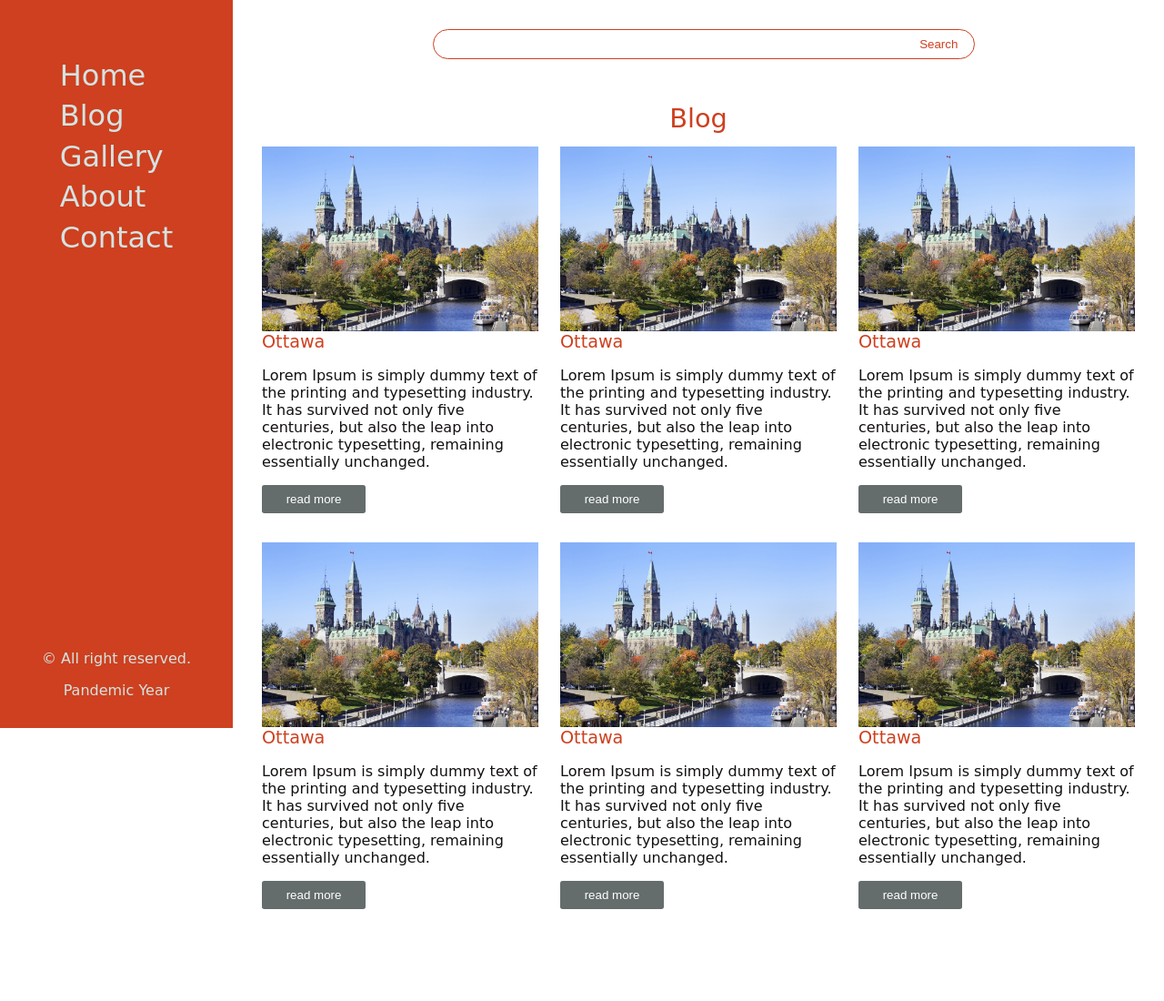
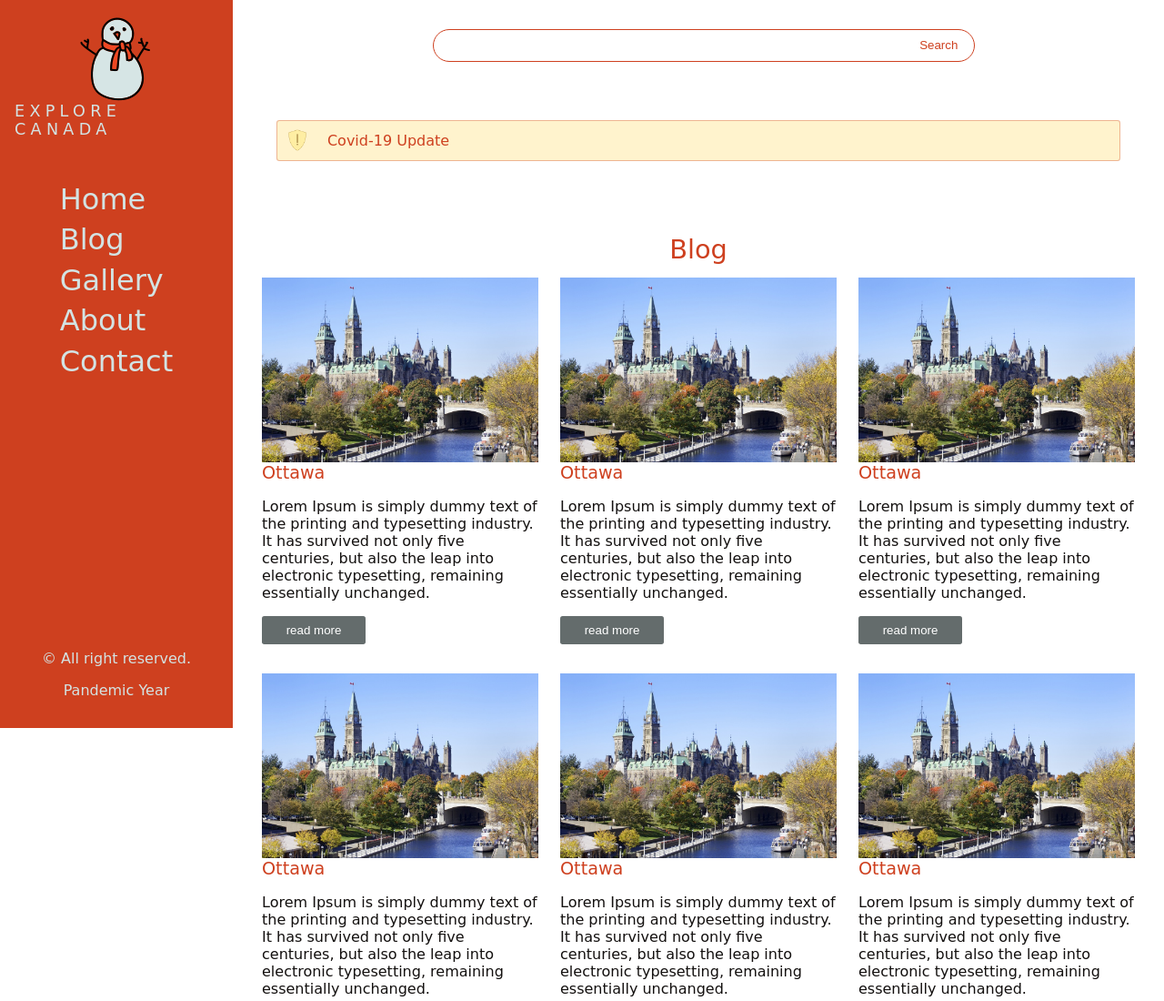
Before and after one commit to khush1611/Rocco-explore-canada--sem-1, a plain HTML site: page index.html in a window 1280 px wide. Shown: the top 1100 px of the page at 91% size. Drawn offline with Linux system fonts and the light colour scheme; a web font is replaced by a local one.

Commit message:
alert is created. minor changes done to search bar.

```diff
--- a/css/default.css
+++ b/css/default.css
@@ -25,6 +25,24 @@ body {
 .section-blog, .section-gallery{  padding: 2em; }
 
 .logo-title{ margin: 0; text-transform: uppercase; letter-spacing: .3em; word-spacing: .4em; font-size: 1.1em;}
+
+.alert{ width: 100%; margin: 0 auto;}
+
+.alert__bar{
+  background-color: #fff3cd;
+  color:var(--color-primary);
+  margin: 3em;
+  border-radius: .2em;
+  border: 1px solid rgba(206, 63, 31, 0.342);;
+  padding: .6em;
+
+  justify-content: space-between;
+  align-items: center;
+}
+
+.alert__bar-img{ max-width: 1.5em; height: 1.5em; flex-basis: 5%;}
+
+.alert__bar-content{ flex-basis: 95%; margin: 0;}
 /*~~~~~~~~~~~~~~*/
 /* Common classes   */
 /*~~~~~~~~~~~~~~*/
--- a/css/index.css
+++ b/css/index.css
@@ -23,14 +23,14 @@
   flex-basis: 60%;
 
   color:var(--color-content-font);
-  border: 0.1em solid var(--color-primary);
+  border: 0.06em solid var(--color-primary);
   border-radius: 2em;
-  padding: .6em;
+  padding: .7em;
 
   transition: all 0.3s ease-in-out 0s;
 }
-.form-search__input:focus{ outline: 0.1em solid var(--color-primary);;  border-radius:1em;}
-
+.form-search__input:focus{ outline: 0;}
+.form-search__input:hover{ border: 0.1em solid var(--color-primary);;  border-radius:2em;}
 .form-search__button {
   cursor: pointer;
   flex-basis: 5.5%;
--- a/index.html
+++ b/index.html
@@ -19,6 +19,10 @@
       <div class="row page-wrapper">
           <header class="header-sidebar">
             <div class="column header-sidebar__col">
+
+                <img src="images/snowman-icon.png" alt="snowman face website logo img-block" class="header-sidebar__logo">
+                <p class="logo-title">explore canada</p>
+
                 <nav class="side-navigation">
                   <ul class="navigation">
                     <li class="navigation-list"><a href="#">home</a></li>
@@ -49,6 +53,12 @@
                 </form>
             </header> <!-- header-searchbar ends-->
 
+            <section class="alert">
+                <article class="row alert__bar">
+                    <img src="images/icons8-warning-shield-80.png" alt="warning icon" class="alert__bar-img img-block">
+                    <p class="alert__bar-content">Covid-19 Update</p>
+                </article>
+            </section>
             <section class="section-blog">
                 <h2 class="heading text-center">blog</h2>
 
```
Also changed, not shown: images/icons8-warning-shield-80.png (added), 1 other file.
